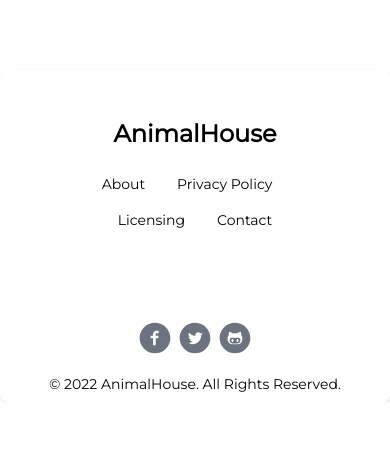
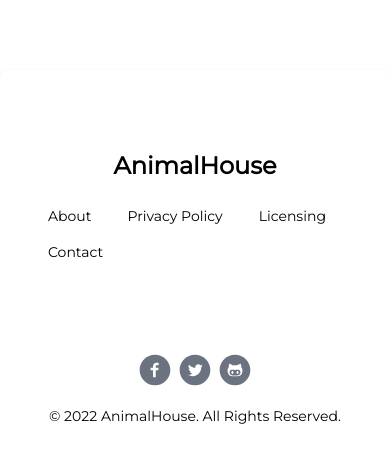
Before and after one commit to kocierik/animalHouse, a React (Create React App) app in the folder front-office/: page / in a window 390 px wide. Shown: the part 1463-1922 px from the top of the page. Before the commit the page ends 1865 px from the top, so only its background shows below. Built offline with nearby package versions, Linux system fonts and the light colour scheme; a web font is replaced by a local one.

Commit message:
chore: fix footer py

```diff
--- a/front-office/src/views/common/Footer.tsx
+++ b/front-office/src/views/common/Footer.tsx
@@ -2,13 +2,13 @@ import React from 'react'
 
 const Footer = () => {
   return (
-  <footer className="p-2 color_footer rounded-lg shadow md:px-6 md:py-8">
+  <footer className=" color_footer rounded-lg shadow md:px-6 py-10">
     <div className="sm:flex sm:items-center sm:justify-around p-10">
       <span className="flex justify-center mb-4 sm:mb-0">
         {/* <!-- <img src="./assets/animalLogo.png" className="mr-5 h-20 w-18" alt="AnimalHouse Logo" /> --> */}
         <span className="self-center text-2xl font-semibold whitespace-nowrap dark:text-black">AnimalHouse</span>
       </span>
-      <ul className="flex flex-wrap items-center justify-center mb-6 text-sm text-black-500 sm:mb-0 dark:text-black-900">
+      <ul className="flex justify-between flex-wrap items-center justify-center mb-6 text-sm text-black-500 sm:mb-0 dark:text-black-900">
         <li className="flex mr-4 hover:bg-green-100 p-2 rounded md:mr-6">
           <a href="#">About</a>
         </li>
```
